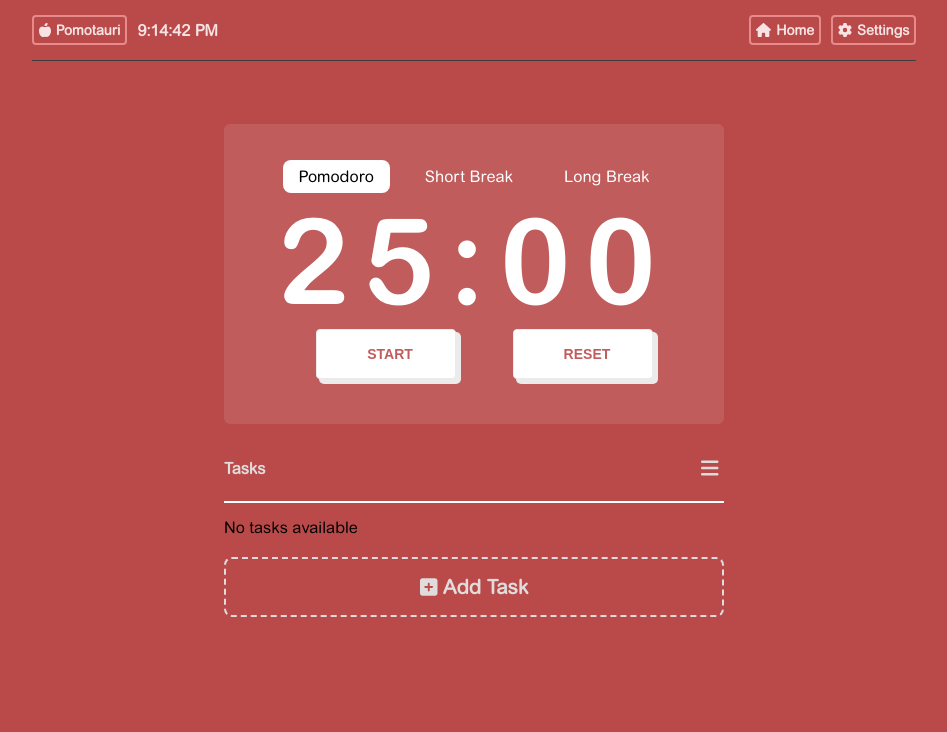
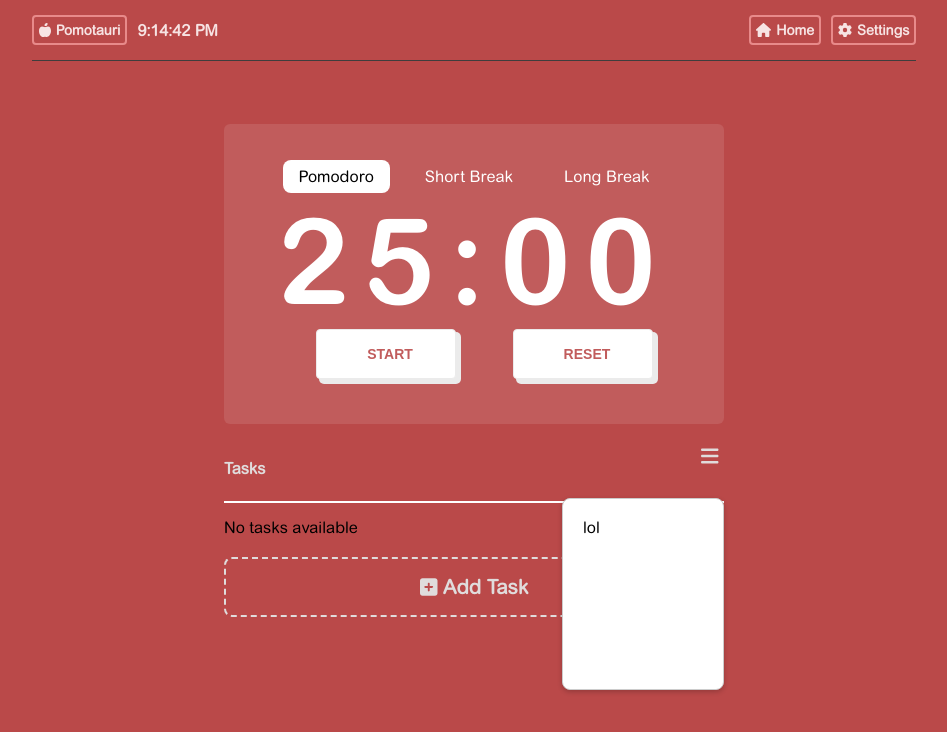
Before and after one commit to husseinhareb/Pomotauri, a React (Vite) app: page / in a window 1280 px wide. Both pictures are taken after a click on the button 875 px from the left and 468 px from the top of the page. Shown: the top 732 px of the page, without its empty margins (166-1113 px from the left). Built offline with nearby package versions, Linux system fonts and the light colour scheme.

Commit message:
settings div

```diff
--- a/src/components/Tasks.jsx
+++ b/src/components/Tasks.jsx
@@ -12,6 +12,7 @@ function Tasks({ timerStatus }) {
     const [tasks, setTasks] = useState([]);
     const [time, setTime] = useState({ minutes: 0, seconds: 0 });
     const [selectedTaskId, setSelectedTaskId] = useState(null);
+    const [showSettings, setShowSettings] = useState(false);
     useEffect(() => {
         fetchTasks();
     }, []);
@@ -20,7 +21,7 @@ function Tasks({ timerStatus }) {
         let intervalId;
         const selectedTask = tasks.find(task => task.id === selectedTaskId);
 
-        if (timerStatus && selectedTaskId && !selectedTask.completed) { // Check if timer should be active and task is not completed
+        if (timerStatus && selectedTaskId && !selectedTask.completed) {
             intervalId = setInterval(async () => {
                 setTime(prevTime => {
                     let newSeconds = prevTime.seconds + 1;
@@ -47,7 +48,7 @@ function Tasks({ timerStatus }) {
         }
 
         return () => clearInterval(intervalId);
-    }, [timerStatus, selectedTaskId, tasks]); // Include 'tasks' dependency
+    }, [timerStatus, selectedTaskId, tasks]);
 
 
     const fetchTasks = async () => {
@@ -181,6 +182,9 @@ function Tasks({ timerStatus }) {
         setTaskTime(prevTime => Math.max(parseInt(prevTime) - 1, 1));
     };
 
+    const toggleSettings = () => {
+        setShowSettings(!showSettings);
+    };
 
 
     return (
@@ -188,9 +192,14 @@ function Tasks({ timerStatus }) {
             <div className="tasks-div">
                 <div className="top-task">
                     <p className="task-title">Tasks</p>
-                    <button className="tasks-settings">
+                    <button className="tasks-settings" onClick={toggleSettings}>
                         <FontAwesomeIcon icon={faBars} />
                     </button>
+                    {showSettings && (
+                        <div className="task-settings">
+                            lol
+                        </div>
+                    )}
                 </div>
                 <hr className="task-hr" />
                 <div>
@@ -206,7 +215,10 @@ function Tasks({ timerStatus }) {
                                                         type="checkbox"
                                                         id={`task-done-${task.id}`}
                                                         className="task-done"
-                                                        onChange={(event) => handleTaskCompletion(task.id, event)}
+                                                        onChange={(event) => {
+                                                            event.stopPropagation();
+                                                            handleTaskCompletion(task.id, event)
+                                                        }}
                                                         checked={task.completed}
                                                     />
                                                     <label htmlFor={`task-done-${task.id}`}></label>
--- a/src/styles/Tasks.css
+++ b/src/styles/Tasks.css
@@ -325,3 +325,28 @@ input[type="number"]::-webkit-outer-spin-button {
     margin-left: 3px;
     margin-right: 8px;
 }
+
+.top-task {
+    position: relative;
+  }
+
+  .tasks-settings {
+    position: absolute;
+    top: 0;
+    right: 0;
+  }
+
+  .task-settings {
+    position: absolute;
+    top: calc(100% + 5px);
+    right: 0;
+    padding: 10px;
+    width: 120px;
+    height: 150px;
+    background-color: white;
+    padding: 20px;
+    border: 1px solid #ccc;
+    box-shadow: 0 2px 5px rgba(0, 0, 0, 0.2);
+    z-index: 9999;
+    border-radius: 8px;
+  }
```
